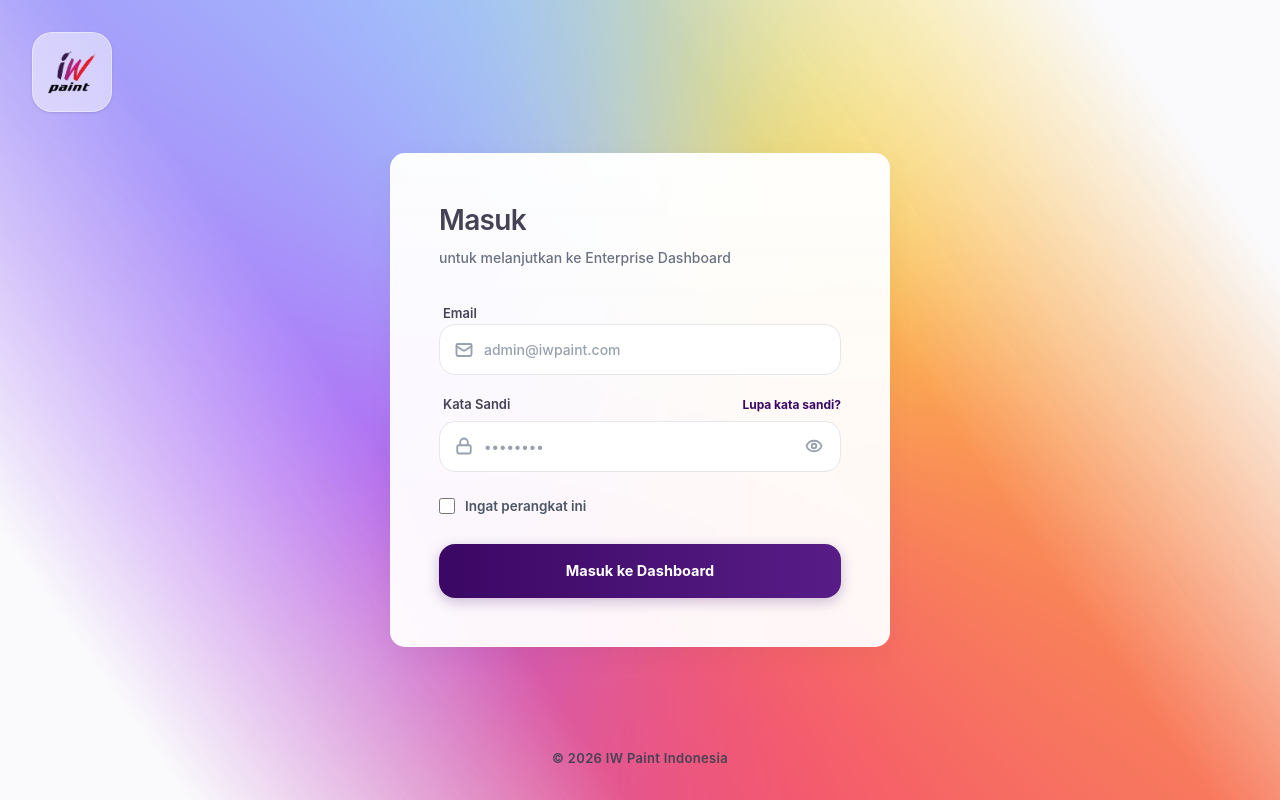
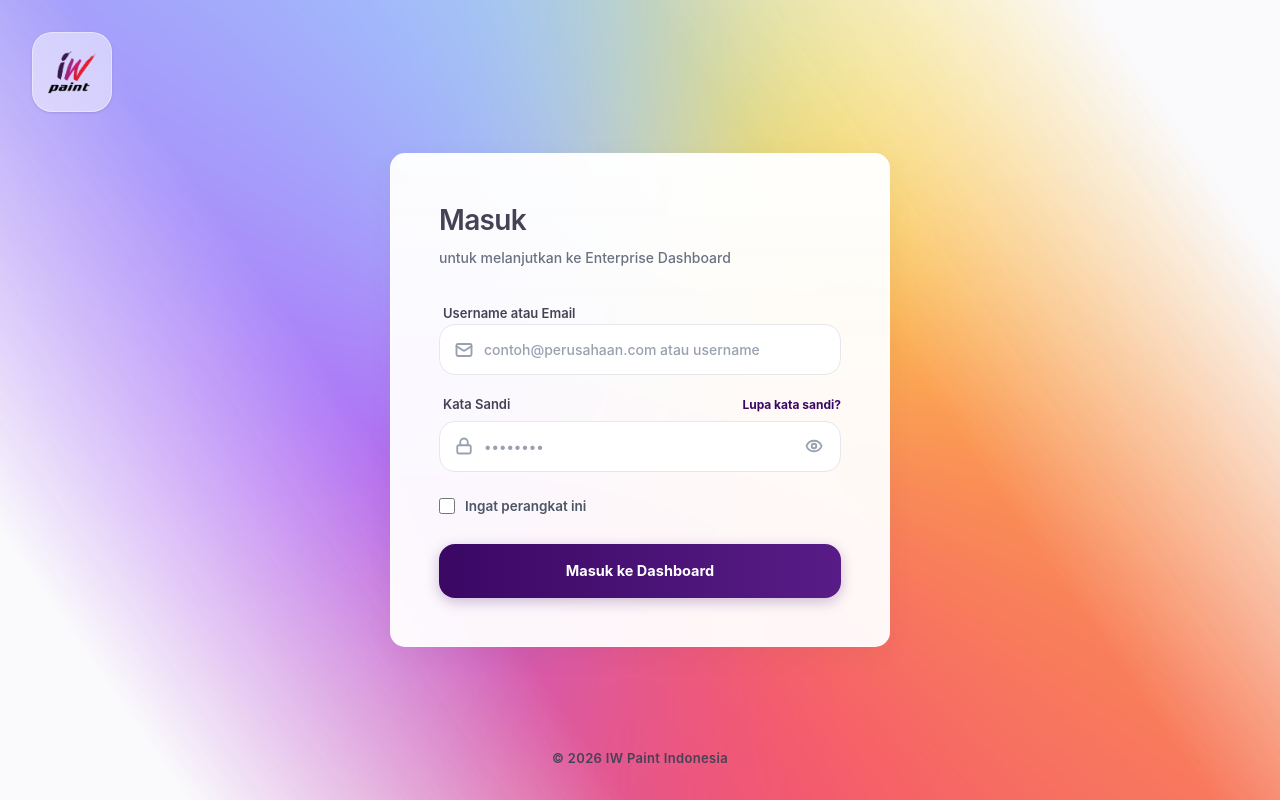
Before and after one commit to Grandy19/iwpaint-dashboard, a React (Vite) app in the folder patch-01/frontend/: page /login in a window 1280 px wide. Built offline with nearby package versions, Linux system fonts and the light colour scheme.

Commit message:
fix: allow login with username or email, update login UI

```diff
--- a/patch-01/frontend/src/pages/auth/LoginPage.tsx
+++ b/patch-01/frontend/src/pages/auth/LoginPage.tsx
@@ -39,7 +39,7 @@ export const LoginPage = () => {
     setError('');
 
     if (!email) {
-      setError('Email perusahaan tidak boleh kosong');
+      setError('Username atau email tidak boleh kosong');
       return;
     }
     if (!password) {
@@ -254,17 +254,17 @@ export const LoginPage = () => {
                 {/* Email Input */}
                 <div className={clsx("space-y-1.5 start-item-hidden w-full", isMounted && "item-reveal-2")}>
                   <label className="text-[13px] font-semibold ml-1" style={{ color: '#464255' }}>
-                    Email
+                    Username atau Email
                   </label>
                   <div className="relative group/input">
                     <div className="absolute left-4 top-1/2 -translate-y-1/2 text-gray-400 pointer-events-none transition-colors group-focus-within/input:text-[#3b0764]">
                       <Mail size={18} strokeWidth={2.5} />
                     </div>
                     <input
-                      type="email"
+                      type="text"
                       value={email}
                       onChange={(e) => setEmail(e.target.value)}
-                      placeholder="admin@iwpaint.com"
+                      placeholder="contoh@perusahaan.com atau username"
                       className={clsx(
                         "w-full pl-11 pr-4 py-3.5 bg-white border rounded-2xl outline-none transition-all duration-300 font-medium text-[14px]",
                         error && !email
```
Also changed, not shown: 2 other files (tests, documents, lock files or other folders).
